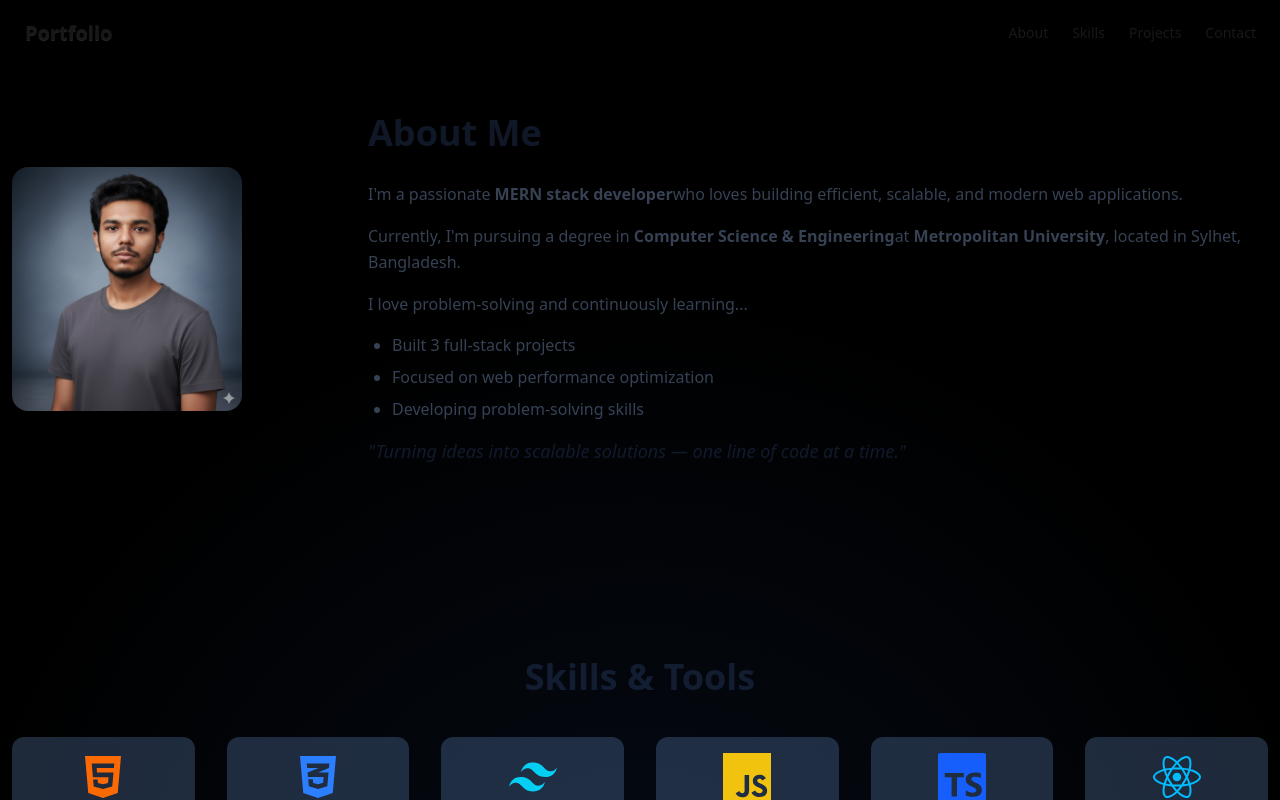
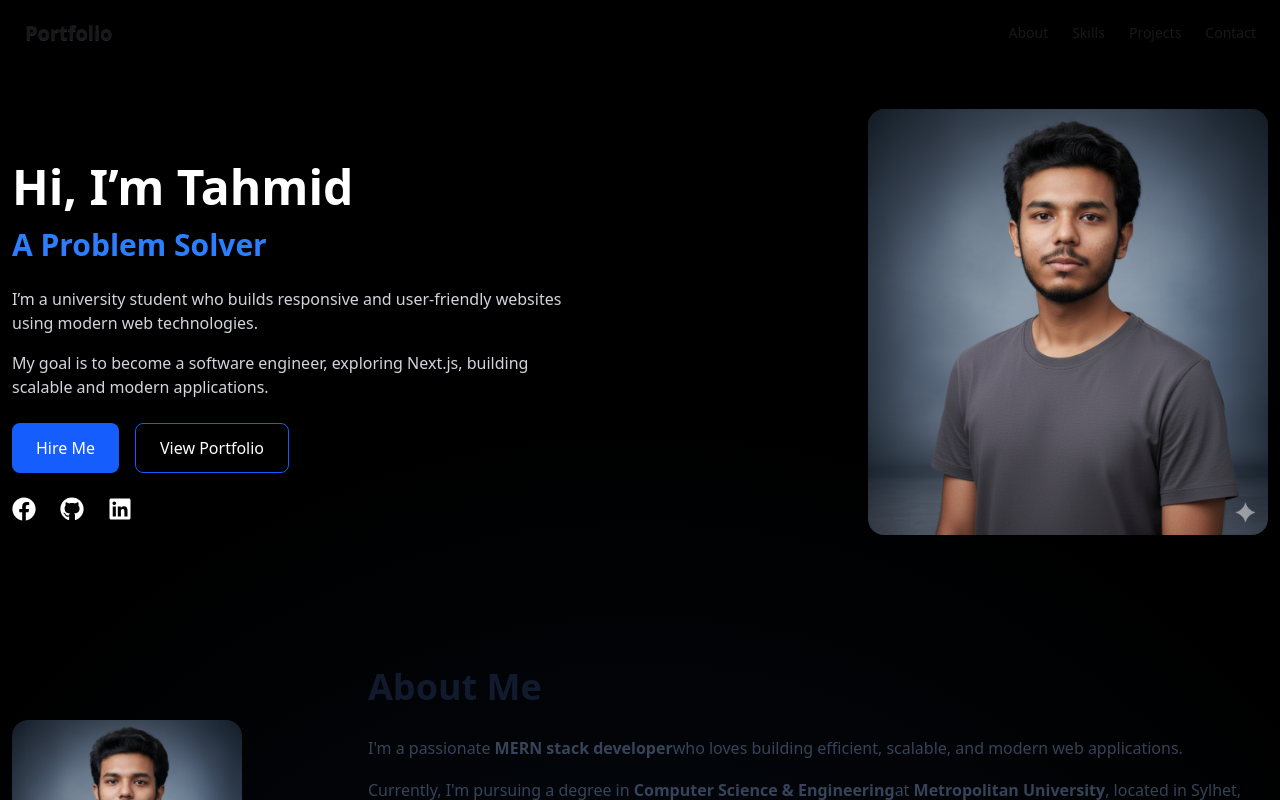
Before and after one commit to tahmid-khan-hub/my-portfolio-nextjs, a Next.js app: page / in a window 1280 px wide. Shown: the top 800 px of the page. Built offline with nearby package versions, Linux system fonts and the light colour scheme.

Commit message:
added the banner section

```diff
--- a/package.json
+++ b/package.json
@@ -15,7 +15,8 @@
     "next": "15.5.3",
     "react": "19.1.0",
     "react-dom": "19.1.0",
-    "react-icons": "^5.5.0"
+    "react-icons": "^5.5.0",
+    "react-type-animation": "^3.2.0"
   },
   "devDependencies": {
     "@eslint/eslintrc": "^3",
--- a/src/app/page.tsx
+++ b/src/app/page.tsx
@@ -1,10 +1,12 @@
 import About from "@/components/About";
+import Banner from "@/components/Banner";
 import Contact from "@/components/Contact";
 import Skills from "@/components/Skills";
 
 export default function Home() {
   return (
     <div className="">
+      <div id="banner"><Banner></Banner></div>
       <div id="about"><About></About></div>
       <div id="skills"><Skills></Skills></div>
       <Contact></Contact>
--- /dev/null
+++ b/src/components/Banner.tsx
@@ -0,0 +1,88 @@
+"use client";
+import Image from "next/image";
+import { motion } from "framer-motion";
+import { TypeAnimation } from "react-type-animation";
+import { FaFacebook, FaGithub, FaLinkedin } from "react-icons/fa";
+
+export default function Banner() {
+  return (
+    <section className="w-full bg-black text-white py-16">
+      <div className="max-w-[1350px] mx-auto grid grid-cols-1 md:grid-cols-2 items-center gap-10 px-4 md:px-3">
+
+        {/* Left Side */}
+        <div className="flex flex-col items-center md:items-start text-center md:text-left">
+          <h1 className="text-3xl md:text-5xl font-bold mb-4">
+            Hi, I’m Tahmid
+          </h1>
+
+          {/* Type Animation */}
+          <TypeAnimation
+            sequence={[
+              "A Web Developer",
+              2000,
+              "A Problem Solver",
+              2000,
+              "A Fast Learner",
+              2000,
+              "An Aspiring Engineer",
+              2000,
+            ]}
+            wrapper="span"
+            speed={50}
+            repeat={Infinity}
+            className="text-2xl md:text-3xl font-semibold text-blue-500 mb-6"
+          />
+
+          {/* Paragraphs */}
+          <p className="text-gray-300 mb-4 max-w-xl">
+            I’m a university student who builds responsive and user-friendly websites
+            using modern web technologies.
+          </p>
+          <p className="text-gray-300 mb-6 max-w-xl">
+            My goal is to become a software engineer, exploring Next.js,
+            building scalable and modern applications.
+          </p>
+
+          {/* Buttons */}
+          <div className="flex flex-col sm:flex-row gap-4 mb-6 w-full sm:w-auto justify-center md:justify-start">
+            <button className="px-6 py-3 bg-blue-600 rounded-lg hover:bg-blue-700 transition-colors font-medium">
+              Hire Me
+            </button>
+            <button className="px-6 py-3 border border-blue-600 rounded-lg hover:bg-blue-600 hover:text-white transition-colors font-medium">
+              View Portfolio
+            </button>
+          </div>
+
+          {/* Social Icons */}
+          <div className="flex gap-6 text-2xl justify-center md:justify-start">
+            <a href="https://facebook.com" target="_blank" rel="noreferrer">
+              <FaFacebook className="hover:text-blue-500 transition-colors" />
+            </a>
+            <a href="https://github.com" target="_blank" rel="noreferrer">
+              <FaGithub className="hover:text-gray-400 transition-colors" />
+            </a>
+            <a href="https://linkedin.com" target="_blank" rel="noreferrer">
+              <FaLinkedin className="hover:text-blue-400 transition-colors" />
+            </a>
+          </div>
+        </div>
+
+        {/* Right Side - Image with motion */}
+        <div className="flex justify-center md:justify-end">
+          <motion.div
+            animate={{ y: [0, -20, 0] }}
+            transition={{ repeat: Infinity, duration: 4, ease: "easeInOut" }}
+          >
+            <Image
+              src="/my-profile-photo.png"
+              alt="Banner Image"
+              width={400}
+              height={400}
+              className="rounded-2xl object-cover"
+            />
+          </motion.div>
+        </div>
+      </div>
+    </section>
+  );
+}
```
Also changed, not shown: 1 other file (tests, documents, lock files or other folders).
